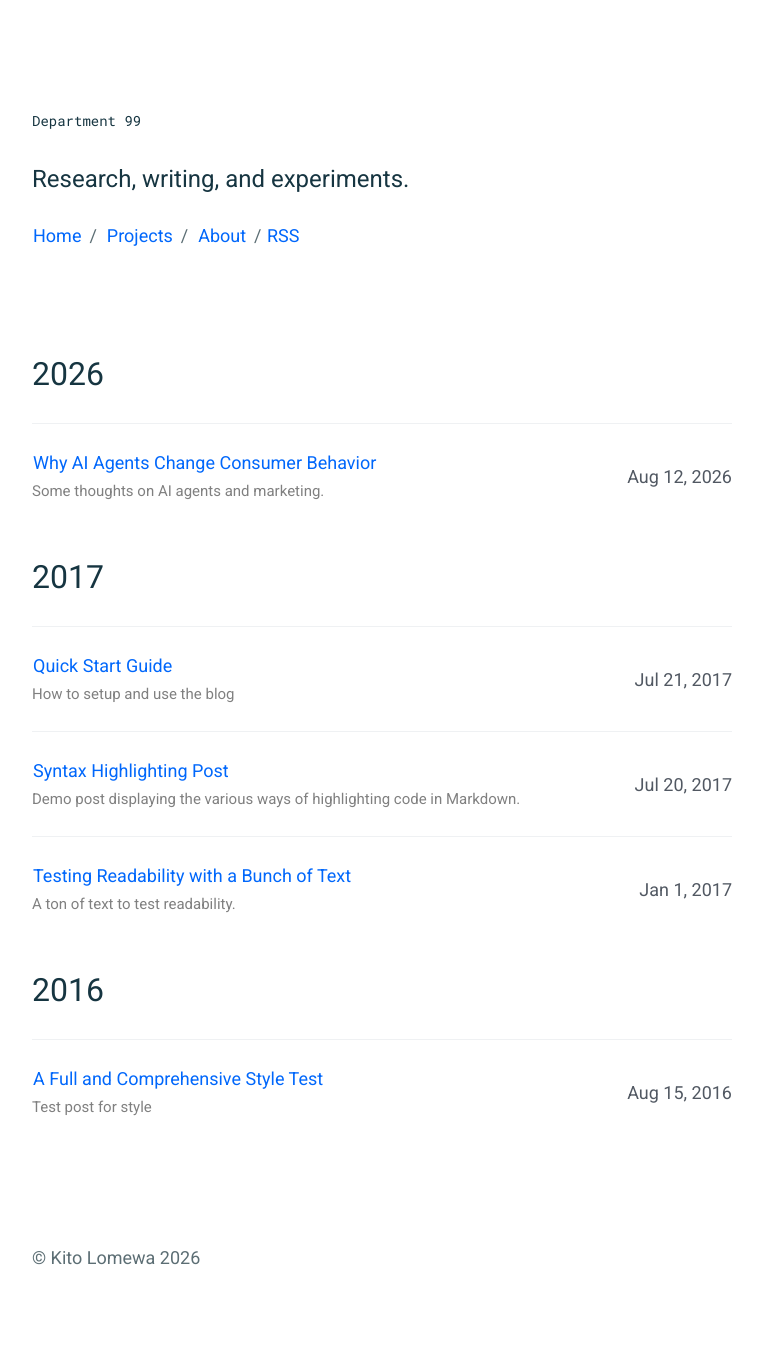
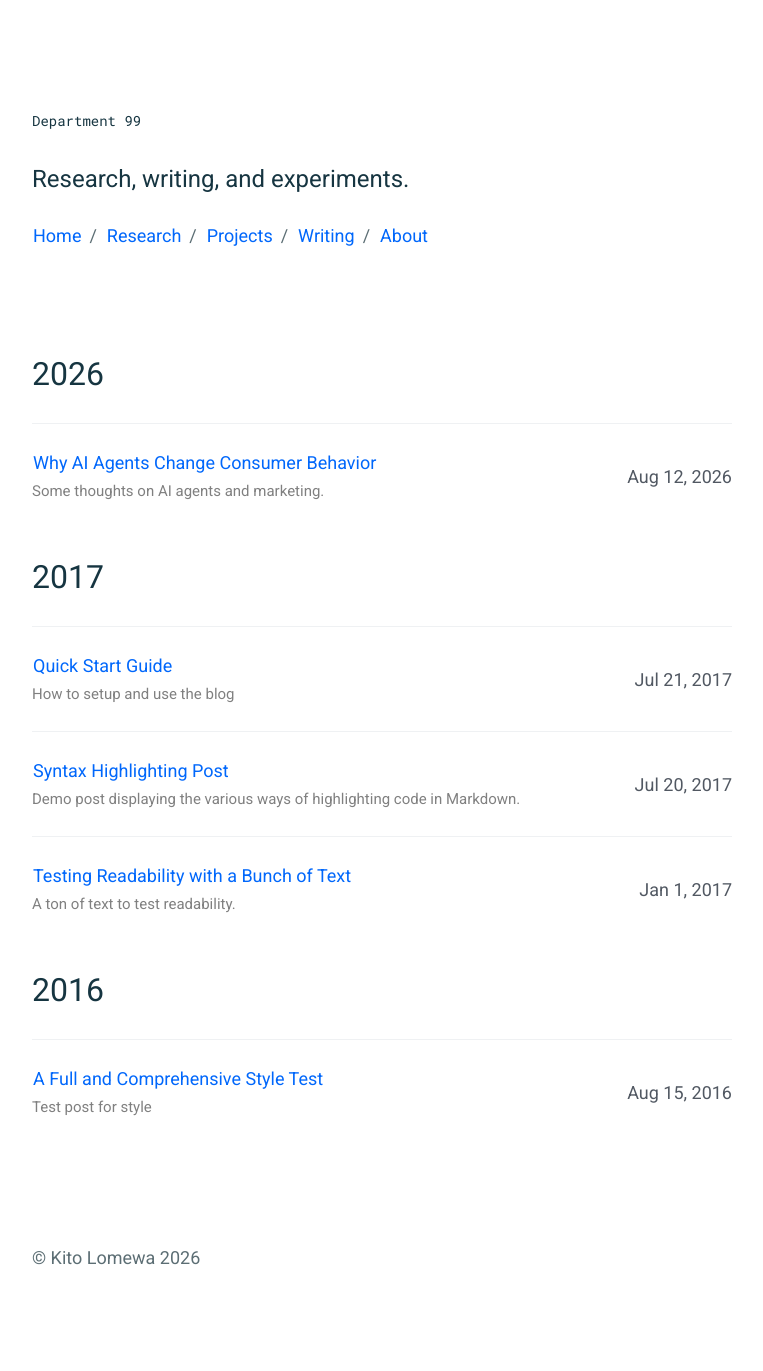
Before and after one commit to kitolomewa/kitolomewa.github.io, a Jekyll site: the page built from index.html, in a window 1280 px wide. Shown: the whole page, without its empty margins (258-1021 px from the left). Built offline with Jekyll 4.4.1, drawn with Linux system fonts in a browser that asks for light colours.

Commit message:
Update header.html

```diff
--- a/_includes/header.html
+++ b/_includes/header.html
@@ -3,9 +3,11 @@
   {% if page.title == 'Home' %}
   <h1>{{ site.description }}</h1>
   {% endif %}
-  <p>
-    <a href="{{ "/" | prepend: site.baseurl }}">Home</a><span
-          class="u-separate"></span> <a href="{{ "/projects/" | prepend:
-          site.baseurl }}">Projects</a><span class="u-separate"></span> <a href="{{ "/about/" | prepend: site.baseurl }}">About</a><span class="u-separate"></span><a href="{{ "/feed.xml" | prepend: site.baseurl }}">RSS</a>
-  </p>
+<p>
+  <a href="{{ "/" | prepend: site.baseurl }}">Home</a><span class="u-separate"></span>
+  <a href="{{ "/research/" | prepend: site.baseurl }}">Research</a><span class="u-separate"></span>
+  <a href="{{ "/projects/" | prepend: site.baseurl }}">Projects</a><span class="u-separate"></span>
+  <a href="{{ "/writing/" | prepend: site.baseurl }}">Writing</a><span class="u-separate"></span>
+  <a href="{{ "/about/" | prepend: site.baseurl }}">About</a>
+</p>
 </header>
```
